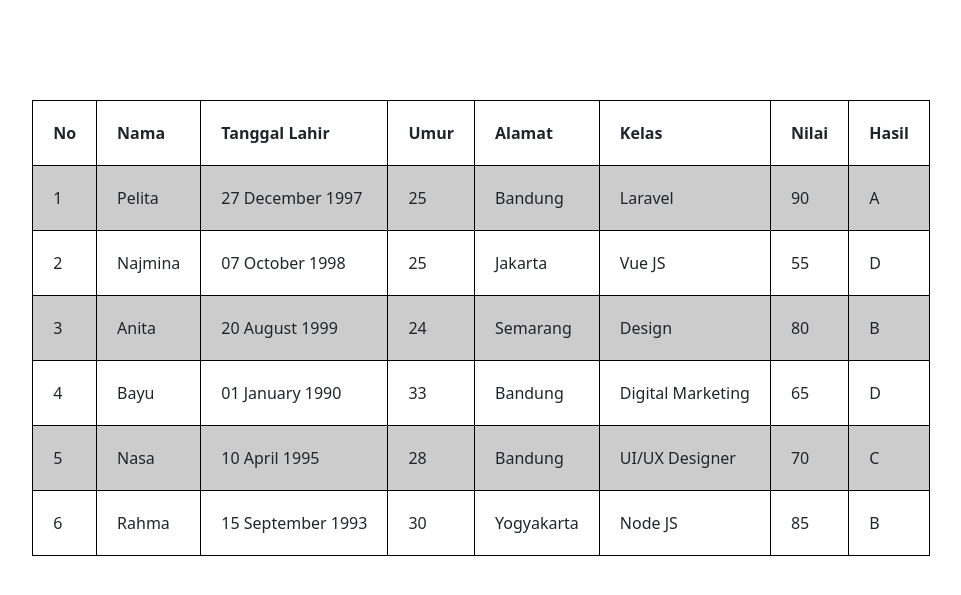
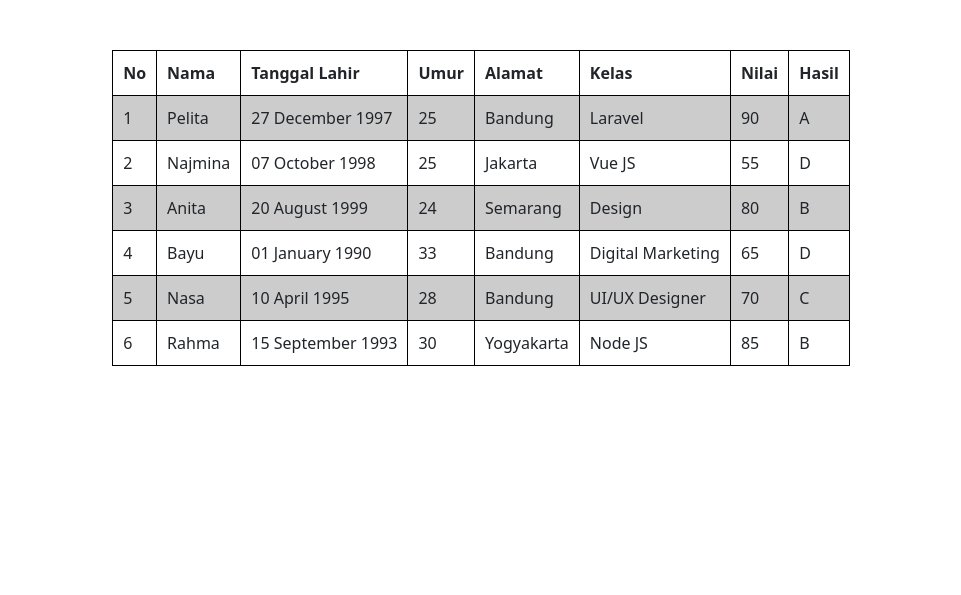
Before and after one commit to HafizRaka77/tugas_php, a PHP site: page /sesi28.php in a window 1280 px wide. Shown: the part 66-661 px from the top of the page, without its empty margins (159-1120 px from the left). Run offline with PHP 8.4, Linux system fonts and the light colour scheme.

Commit message:
Update css

```diff
--- a/sesi28/sesi28.php
+++ b/sesi28/sesi28.php
@@ -7,7 +7,7 @@
     <link href="https://cdn.jsdelivr.net/npm/bootstrap@5.3.2/dist/css/bootstrap.min.css" rel="stylesheet" integrity="sha384-T3c6CoIi6uLrA9TneNEoa7RxnatzjcDSCmG1MXxSR1GAsXEV/Dwwykc2MPK8M2HN" crossorigin="anonymous">
     <style>
         nav{
-            margin-bottom: 100px;
+            margin-bottom: 50px;
         }
         tr:nth-child(even) {
             background-color: #CCCCCC;
@@ -17,7 +17,7 @@
             background-color: #FFFFFF;
         }
         td {
-            padding: 20px;
+            padding: 10px;
             border: 1px solid black;
             border-collapse: collapse;
         }
```
